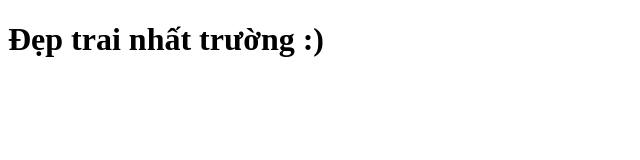
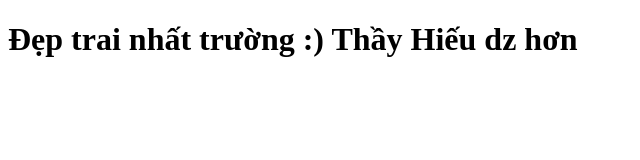
Before and after one commit to hieunc19/gitReady, a plain HTML site: page dinhDz.html in a window 1280 px wide. Shown: the whole page, without its empty margins (0-640 px from the left). Drawn offline with Linux system fonts and the light colour scheme.

Commit message:
udpdate dinhtv7

```diff
--- a/dinhDz.html
+++ b/dinhDz.html
@@ -6,6 +6,6 @@
     <title>Document</title>
 </head>
 <body>
-    <h1>Đẹp trai nhất trường :)</h1>
+    <h1>Đẹp trai nhất trường :) Thầy Hiếu dz hơn</h1>
 </body>
 </html>
```
